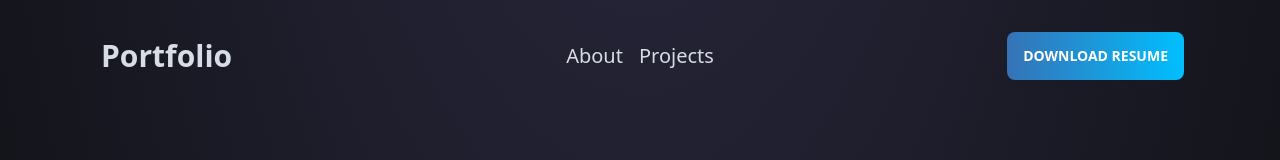
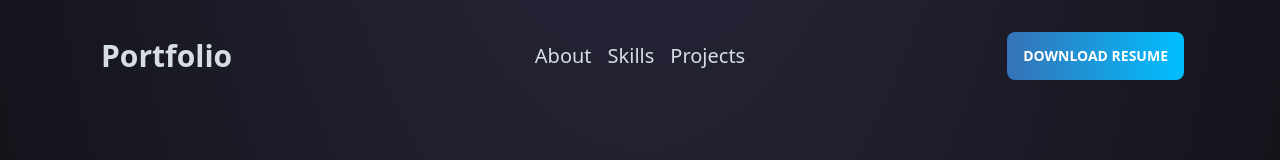
Before and after one commit to Rubaeid-Sanjid/my-personal-portfolio, a React (Vite) app: page / in a window 1280 px wide. Shown: the top 160 px of the page. Built offline with nearby package versions, Linux system fonts and the light colour scheme.

Commit message:
add: skill section navigate

```diff
--- a/src/Components/Navbar/Navbar.jsx
+++ b/src/Components/Navbar/Navbar.jsx
@@ -4,6 +4,7 @@ const Navbar = () => {
   const navlink = (
     <>
       <a className="text-xl mx-2 cursor-pointer" href="#about">About</a>
+      <a className="text-xl mx-2 cursor-pointer" href="#skills">Skills</a>
       <a className="text-xl mx-2 cursor-pointer" href="#projects">Projects</a>
     </>
   );
--- a/src/Components/Skills/Skills.jsx
+++ b/src/Components/Skills/Skills.jsx
@@ -4,7 +4,7 @@ import { SiExpress, SiMongodb } from "react-icons/si";
 
 const Skills = () => {
   return (
-    <div className="mt-8 lg:mt-24">
+    <div id="skills" className="mt-8 lg:mt-24">
       <div className="divider bg-neutral-content h-[1px] lg:w-1/2 w-3/4 mx-auto my-12"></div>
       <h2 className="text-neutral-content font-semibold text-center text-4xl mb-5">Skills</h2>
       <div className="flex flex-wrap gap-6 justify-center items-center mt-10">
```
